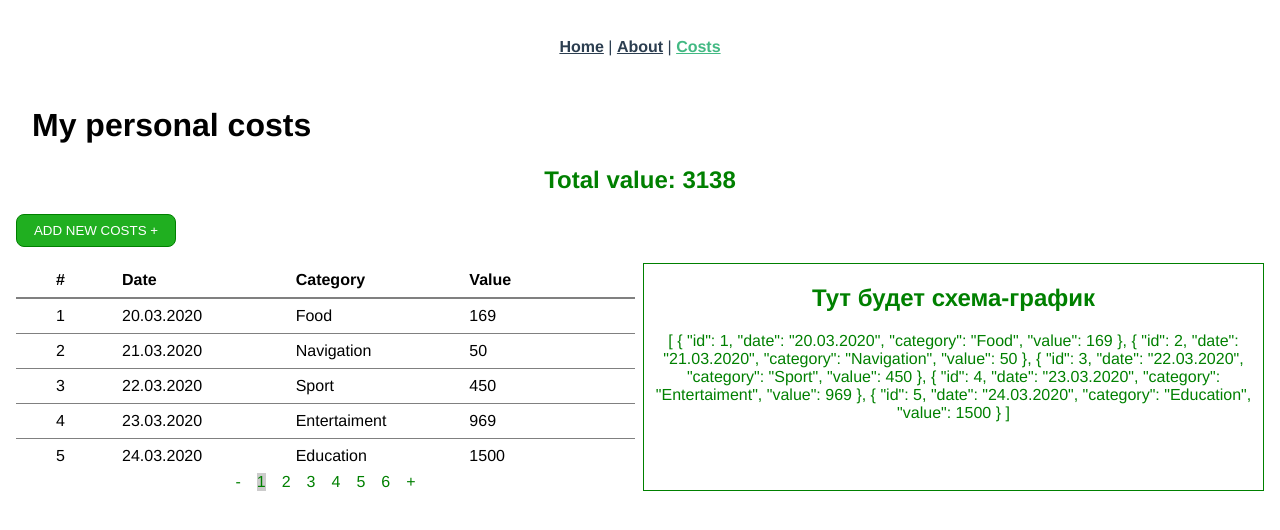
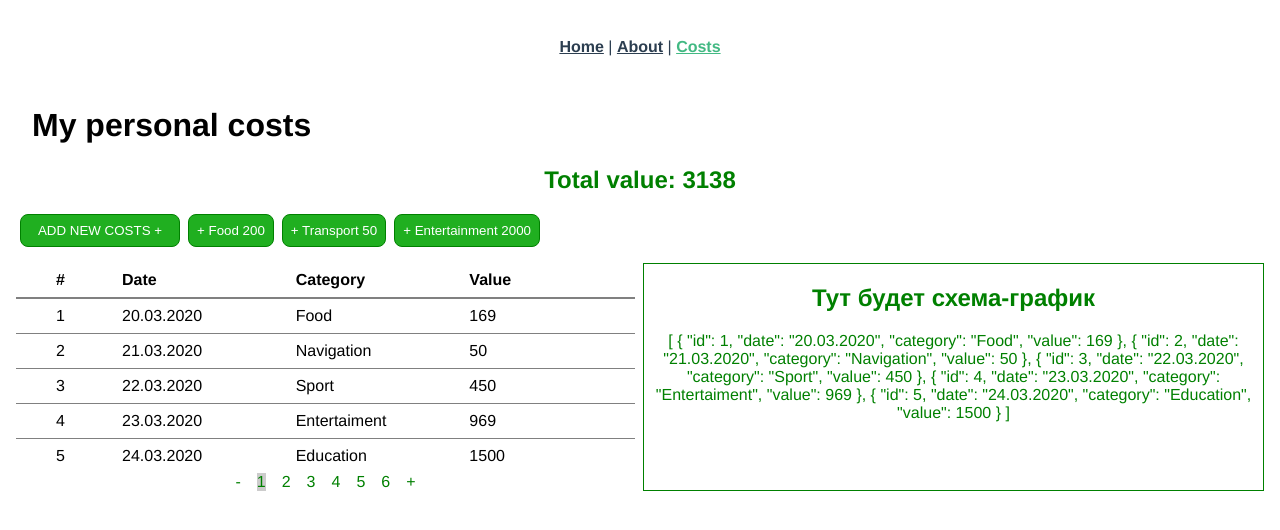
Before and after one commit to mihail1812/vue, a Vue app in the folder costs/: page /costs in a window 1280 px wide. Shown: the top 530 px of the page. Built offline with nearby package versions, Linux system fonts and the light colour scheme.

Commit message:
start hw5

```diff
--- /dev/null
+++ b/costs/src/components/QuickAdd.vue
@@ -0,0 +1,36 @@
+<template>
+  <div class="quick">
+    <button class="quick__btn" @click="quickAdd('Food', 200)">+ Food 200</button>
+    <button class="quick__btn" @click="quickAdd('Transport', 50)">+ Transport 50</button>
+    <button class="quick__btn" @click="quickAdd('Entertainment', 2000)">+ Entertainment 2000</button>
+  </div>
+</template>
+
+<script>
+export default {
+  name: "QuickAdd",
+  methods: {
+    quickAdd(cat, value){
+      this.$router.push({name: 'AddPaymentForm'})
+      console.log(cat, value);
+    }
+  }
+};
+</script>
+
+<style lang="scss" scoped>
+.quick {
+  &__btn {
+    padding: 8px;
+    margin: 0 4px;
+    color: #fff;
+    border: 1px solid green;
+    background-color: rgb(32, 175, 32);
+    border-radius: 8px;
+    cursor: pointer;
+    &:hover {
+      background-color: green;
+    }
+  }
+}
+</style>
--- a/costs/src/router/index.js
+++ b/costs/src/router/index.js
@@ -22,6 +22,11 @@ const routes = [
     path: '/costs',
     name: 'Costs',
     component: () => import(/* webpackChunkName: "about" */ '../views/Costs.vue')
+  },
+  {
+    path: '/costs/AddPaymentForm',
+    name: 'AddPaymentForm',
+    component: () => import(/* webpackChunkName: "about" */ '../components/AddPaymentForm.vue')
   }
 ]
 
--- a/costs/src/views/Costs.vue
+++ b/costs/src/views/Costs.vue
@@ -8,6 +8,7 @@
       </header>
       <div class="costs__add">
         <button class="costs__add-btn" @click="showForm(btnadd)">{{btnadd}}</button>
+        <quick-add/>
         <AddPaymentForm @addNewPayment="addNewPayment" />
       </div>
       <div class="costs__box">
@@ -33,6 +34,7 @@ import PaymentsDisplay from "../components/PaymentsDisplay.vue";
 import AddPaymentForm from "../components/AddPaymentForm.vue";
 import { mapMutations, mapGetters} from 'vuex';
 import Pagination from '../components/Pagination.vue';
+import QuickAdd from '../components/QuickAdd.vue';
 
 
 export default {
@@ -41,6 +43,7 @@ export default {
     PaymentsDisplay,
     AddPaymentForm,
     Pagination,
+    QuickAdd,
   },
   data() {
     return {
@@ -128,6 +131,7 @@ export default {
       position: relative;
   }
   &__add-btn {
+      margin: 0 4px;
       padding: 8px;
       width: 160px;
       color: #fff;
```
Also changed, not shown: 1 other file (tests, documents, lock files or other folders).
